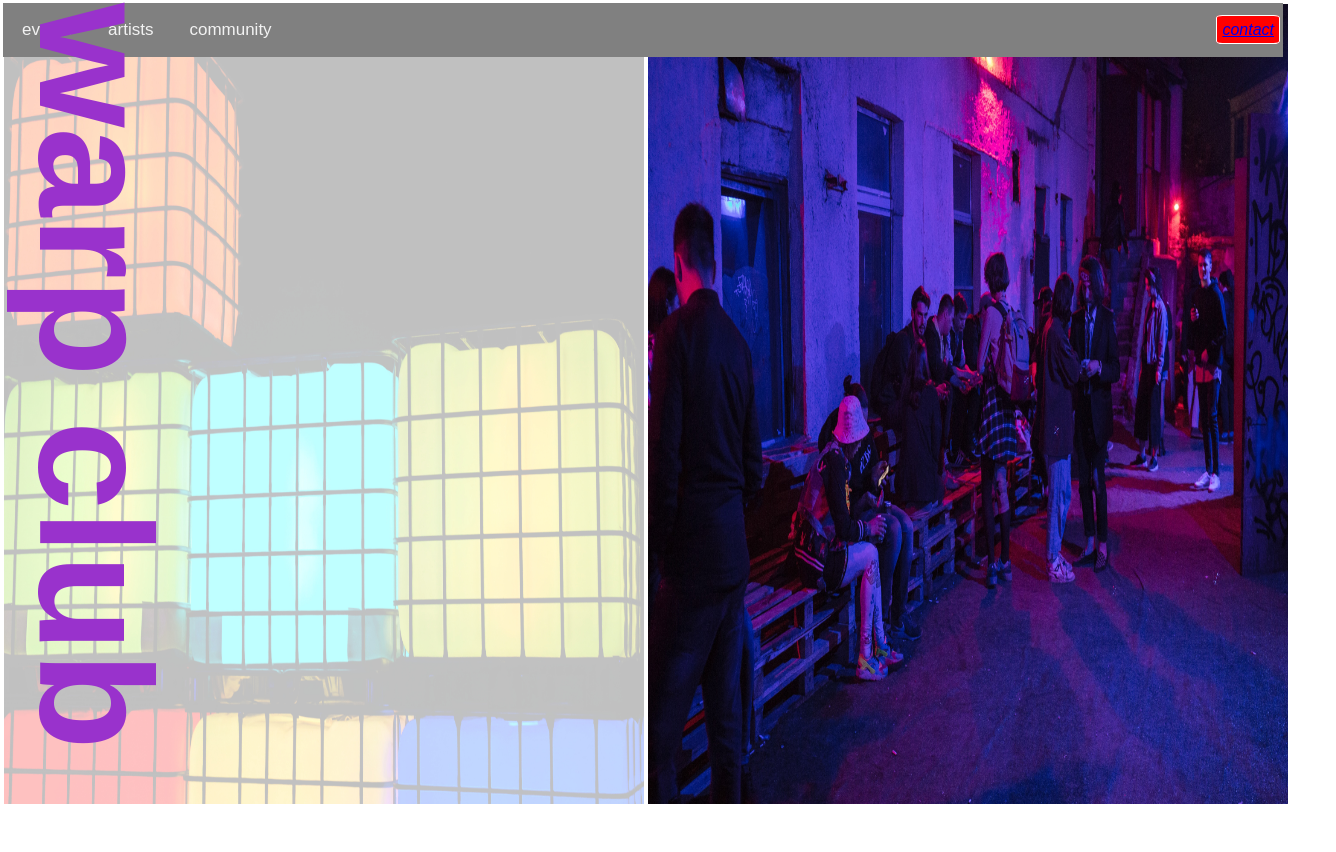
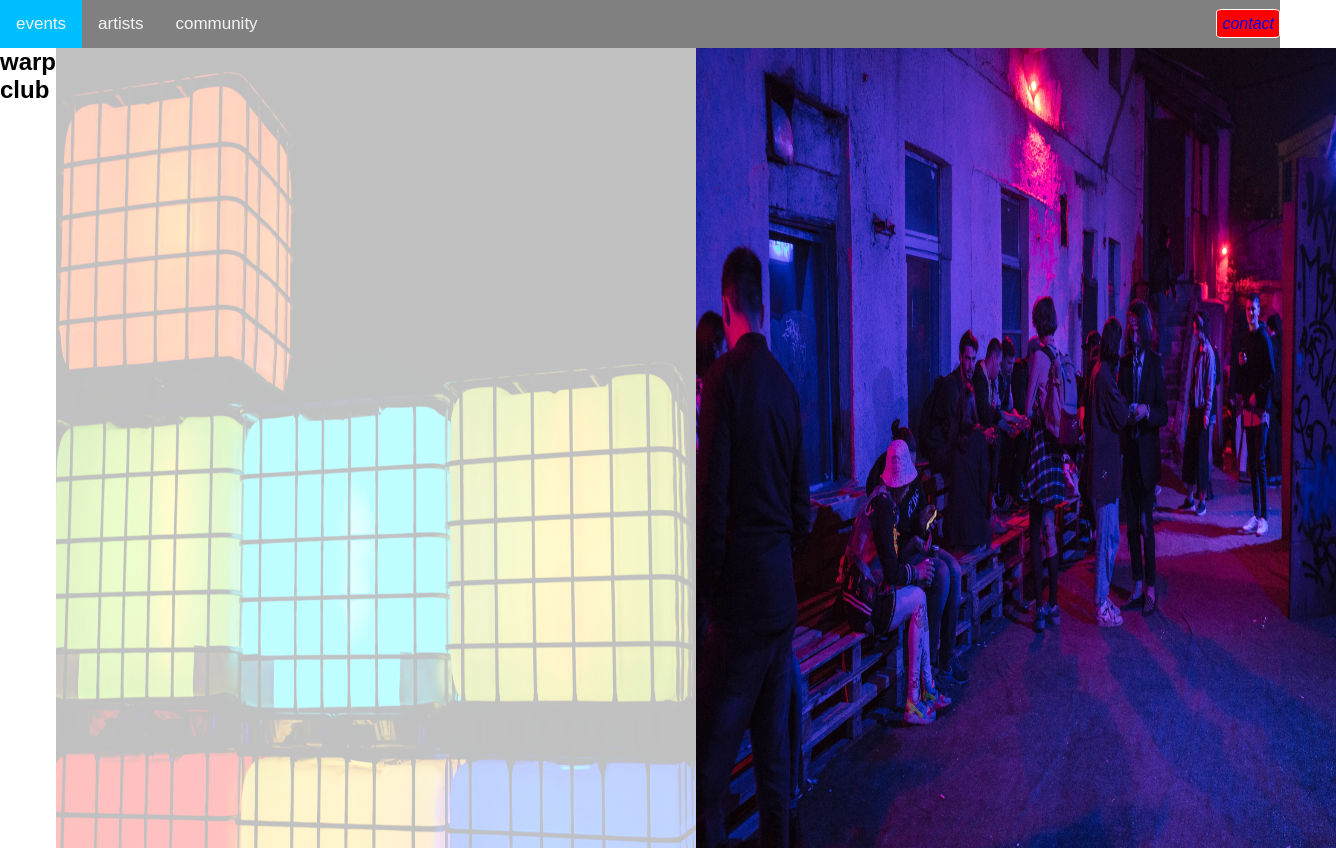
Before and after one commit to fbw-d09/uib-layout-warp-club-Bez1887, a website: page index.html in a window 1280 px wide. Shown: the whole page, 1336 px wide, since content can reach past the window. Before the commit the page ends 812 px from the top, so only its background shows below. Drawn offline with Linux system fonts and the light colour scheme.

Commit message:
hover ergänzt

```diff
--- a/style.css
+++ b/style.css
@@ -1,10 +1,11 @@
 * {
   box-sizing: border-box;
-  margin: 1px;
+  margin: 0;
   padding: 0;
+  transition: 0.5s;
 }
+
 nav {
-  position: fixed;
   display: flex;
   width: 100%;
   justify-content: space-between;
@@ -16,7 +17,9 @@ body {
   margin: 0;
   font-family: Arial, Helvetica, sans-serif;
 }
-
+a:hover {
+  background-color: deepskyblue;
+}
 header nav ul {
   display: flex;
   justify-content: flex-start;
@@ -35,6 +38,7 @@ header nav ul {
 
 .rechts {
   border: 1px solid white;
+  text-decoration: none;
 
   font-style: oblique;
   background: red;
@@ -46,8 +50,6 @@ header nav ul {
   justify-content: flex-start;
   height: 100vh;
   width: 50vw;
-
-  justify-content: flex-start;
 }
 
 .bild2 {
@@ -63,11 +65,13 @@ section {
   justify-content: flex-start;
 }
 
-h1 {
+/* h1 {
   font-size: 160px;
+  margin-bottom: 40px;
 
   color: darkorchid;
   align-items: center;
   writing-mode: vertical-lr;
   position: absolute;
 }
+ */
```
